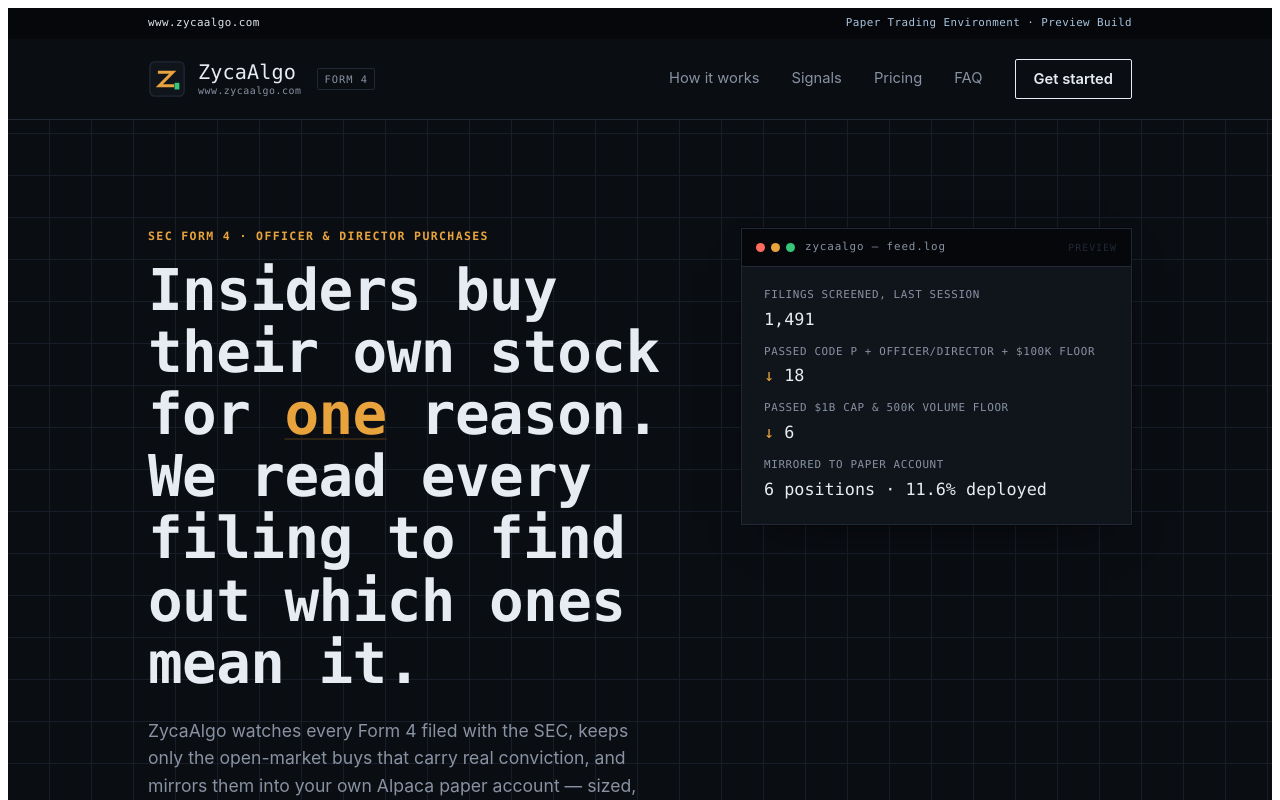
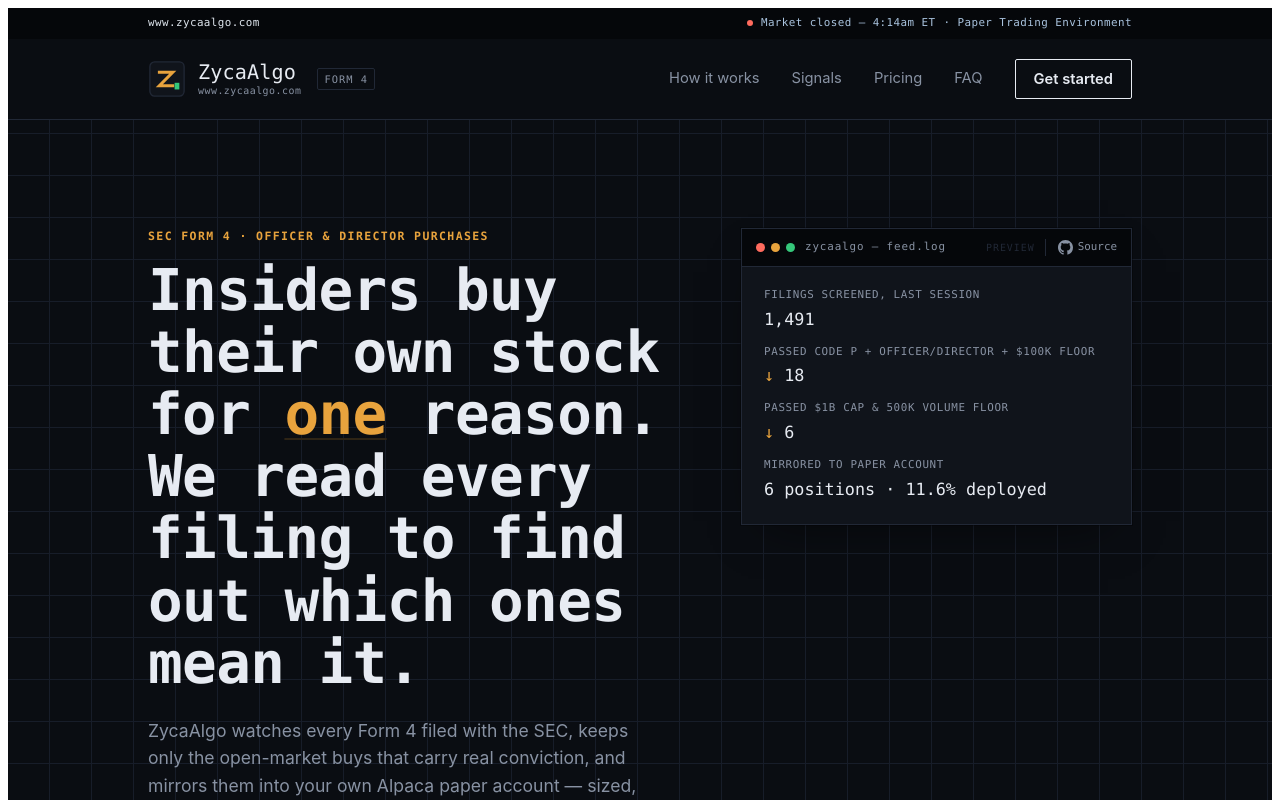
Before and after one commit to ZycaZel/ZycaAlgo, a website: page index.html in a window 1280 px wide. Shown: the top 800 px of the page. Drawn offline with Linux system fonts and the light colour scheme; no server answers.

Commit message:
Add GitHub source link, live NYSE market-status clock, card hover states, and scroll-reveal

```diff
--- a/index.html
+++ b/index.html
@@ -77,6 +77,20 @@
     letter-spacing: 0.04em;
   }
   .il-topbar-inner span:last-child { color: #a9c3de; }
+  .il-market {
+    display: flex;
+    align-items: center;
+    gap: 8px;
+  }
+  .il-market-dot {
+    width: 6px;
+    height: 6px;
+    border-radius: 50%;
+    background: var(--line);
+    display: inline-block;
+  }
+  .il-market-dot.il-open { background: var(--signal); box-shadow: 0 0 6px var(--signal); }
+  .il-market-dot.il-closed { background: var(--loss); }
 
   /* ---------- NAV / LETTERHEAD ---------- */
   .il-nav {
@@ -249,6 +263,18 @@
     letter-spacing: 0.1em;
     color: var(--line);
   }
+  .il-term-src {
+    display: flex;
+    align-items: center;
+    gap: 5px;
+    font-family: var(--font-mono);
+    font-size: 0.68rem;
+    color: var(--ink-soft);
+    text-decoration: none;
+    padding-left: 12px;
+    border-left: 1px solid var(--line);
+  }
+  .il-term-src:hover, .il-term-src:focus-visible { color: var(--stamp); }
   .il-docstamp.il-live .il-term-status { color: var(--signal); }
   .il-docstamp.il-live .il-term-status::before {
     content: "\25CF ";
@@ -300,6 +326,20 @@
     padding: clamp(48px, 7vw, 88px) 0;
     border-bottom: 1px solid var(--line);
   }
+  /* Scroll-reveal: JS adds .il-reveal-init only after confirming it can run,
+     so content stays visible by default if JS is disabled or fails. */
+  .il-section.il-reveal-init {
+    opacity: 0;
+    transform: translateY(14px);
+    transition: opacity 0.5s ease, transform 0.5s ease;
+  }
+  .il-section.il-reveal-init.il-visible {
+    opacity: 1;
+    transform: none;
+  }
+  @media (prefers-reduced-motion: reduce) {
+    .il-section.il-reveal-init { opacity: 1; transform: none; transition: none; }
+  }
   .il-section-head {
     display: grid;
     grid-template-columns: minmax(0, 0.55fr) minmax(0, 0.45fr);
@@ -327,6 +367,11 @@
     display: flex;
     flex-direction: column;
     gap: 10px;
+    transition: background 0.15s ease, box-shadow 0.15s ease;
+  }
+  .il-step:hover {
+    background: var(--paper-raised);
+    box-shadow: inset 2px 0 0 var(--stamp);
   }
   .il-step .il-step-no {
     font-family: var(--font-mono);
@@ -412,7 +457,10 @@
     flex-direction: column;
     gap: 16px;
     position: relative;
+    transition: transform 0.15s ease, border-color 0.15s ease;
   }
+  .il-tier:hover { transform: translateY(-3px); border-color: var(--stamp); }
+  .il-tier.il-tier-featured:hover { border-color: var(--navy); }
   .il-tier.il-tier-featured { border-color: var(--navy); }
   .il-tier.il-tier-featured::after {
     content: "MOST MIRRORED";
@@ -523,7 +571,11 @@
   <div class="il-topbar">
     <div class="il-container il-topbar-inner">
       <span>www.zycaalgo.com</span>
-      <span>Paper Trading Environment &middot; Preview Build</span>
+      <span class="il-market">
+        <span class="il-market-dot" id="market-dot"></span>
+        <span id="market-status">Checking market&hellip;</span>
+        <span>&middot; Paper Trading Environment</span>
+      </span>
     </div>
   </div>
 
@@ -567,6 +619,10 @@
           <span class="il-term-dots"><span></span><span></span><span></span></span>
           <span class="il-term-title">zycaalgo &mdash; feed.log</span>
           <span class="il-term-status" id="il-term-status">PREVIEW</span>
+          <a class="il-term-src" href="https://github.com/ZycaZel/ZycaAlgo" target="_blank" rel="noopener" aria-label="View source on GitHub">
+            <svg width="15" height="15" viewBox="0 0 16 16" fill="currentColor" aria-hidden="true"><path d="M8 0C3.58 0 0 3.58 0 8c0 3.54 2.29 6.53 5.47 7.59.4.07.55-.17.55-.38 0-.19-.01-.82-.01-1.49-2.01.37-2.53-.49-2.69-.94-.09-.23-.48-.94-.82-1.13-.28-.15-.68-.52-.01-.53.63-.01 1.08.58 1.23.82.72 1.21 1.87.87 2.33.66.07-.52.28-.87.51-1.07-1.78-.2-3.64-.89-3.64-3.95 0-.87.31-1.59.82-2.15-.08-.2-.36-1.02.08-2.12 0 0 .67-.21 2.2.82.64-.18 1.32-.27 2-.27.68 0 1.36.09 2 .27 1.53-1.04 2.2-.82 2.2-.82.44 1.1.16 1.92.08 2.12.51.56.82 1.27.82 2.15 0 3.07-1.87 3.75-3.65 3.95.29.25.54.73.54 1.48 0 1.07-.01 1.93-.01 2.2 0 .21.15.46.55.38A8.013 8.013 0 0 0 16 8c0-4.42-3.58-8-8-8z"/></svg>
+            <span>Source</span>
+          </a>
         </div>
         <dl>
           <div>
@@ -820,6 +876,7 @@
           <a href="#signals">Signals</a>
           <a href="#pricing">Pricing</a>
           <a href="#faq">FAQ</a>
+          <a href="https://github.com/ZycaZel/ZycaAlgo" target="_blank" rel="noopener">GitHub &#8599;</a>
         </div>
       </div>
       <p class="il-finetext">
@@ -848,6 +905,60 @@
       toast.classList.add('il-show');
       timer = setTimeout(function () { toast.classList.remove('il-show'); }, 3200);
     });
+  });
+})();
+
+// Live NYSE market-hours indicator (9:30am-4:00pm ET, Mon-Fri). Doesn't
+// account for market holidays - a small honest simplification for a
+// preview page, not something to rely on for real trading decisions.
+(function () {
+  function updateMarketStatus() {
+    var dot = document.getElementById('market-dot');
+    var status = document.getElementById('market-status');
+    if (!dot || !status) return;
+
+    var parts = new Intl.DateTimeFormat('en-US', {
+      timeZone: 'America/New_York', hour12: false,
+      hour: '2-digit', minute: '2-digit', weekday: 'short',
+    }).formatToParts(new Date());
+    var map = {};
+    parts.forEach(function (p) { map[p.type] = p.value; });
+
+    var hour = parseInt(map.hour, 10);
+    var minute = parseInt(map.minute, 10);
+    var minutesNow = hour * 60 + minute;
+    var isWeekday = ['Mon', 'Tue', 'Wed', 'Thu', 'Fri'].indexOf(map.weekday) !== -1;
+    var isOpen = isWeekday && minutesNow >= 9 * 60 + 30 && minutesNow < 16 * 60;
+
+    dot.className = 'il-market-dot ' + (isOpen ? 'il-open' : 'il-closed');
+    var displayHour = hour % 12 || 12;
+    var displayMinute = minute < 10 ? '0' + minute : minute;
+    var timeLabel = displayHour + ':' + displayMinute + (hour >= 12 ? 'pm' : 'am') + ' ET';
+    status.textContent = (isOpen ? 'Market open' : 'Market closed') + ' — ' + timeLabel;
+  }
+  updateMarketStatus();
+  setInterval(updateMarketStatus, 30000);
+})();
+
+// Scroll-reveal for sections - only activates if IntersectionObserver
+// exists and the visitor hasn't asked for reduced motion.
+(function () {
+  if (!('IntersectionObserver' in window)) return;
+  if (window.matchMedia('(prefers-reduced-motion: reduce)').matches) return;
+
+  var sections = document.querySelectorAll('.il-section');
+  var observer = new IntersectionObserver(function (entries) {
+    entries.forEach(function (entry) {
+      if (entry.isIntersecting) {
+        entry.target.classList.add('il-visible');
+        observer.unobserve(entry.target);
+      }
+    });
+  }, { threshold: 0.12 });
+
+  sections.forEach(function (section) {
+    section.classList.add('il-reveal-init');
+    observer.observe(section);
   });
 })();
 
```
